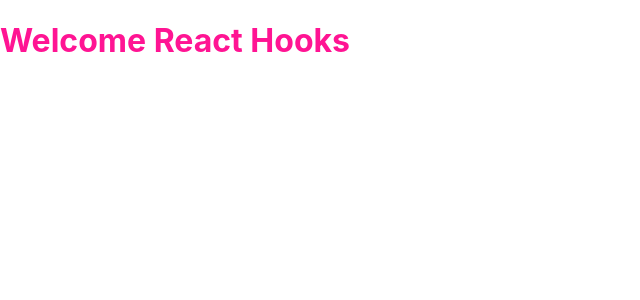
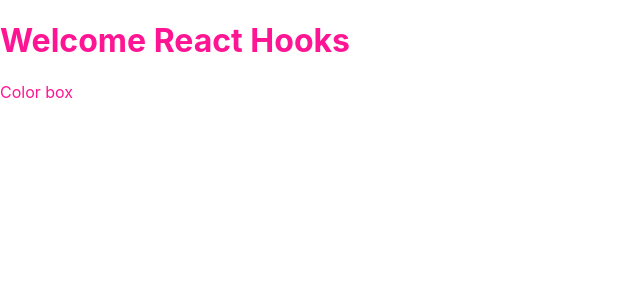
Before and after one commit to ttus612/react-hook-basic, a React (Create React App) app: page / in a window 1280 px wide. Shown: the top 300 px of the page, without its empty margins (0-640 px from the left). Built offline with nearby package versions, Linux system fonts and the light colour scheme.

Commit message:
React hooks useState(), ex chance color box

```diff
--- a/src/App.js
+++ b/src/App.js
@@ -1,10 +1,13 @@
 import logo from './logo.svg';
 import './App.scss';
+import ColorBox from './components/ColorBox';
 
 function App() {
   return (
     <div className="app">
       <h1>Welcome React Hooks</h1>
+
+      <ColorBox />
     </div>
   );
 }
--- /dev/null
+++ b/src/components/ColorBox/ColorBox.scss
@@ -0,0 +1,11 @@
+.colorBox{
+    $box-size: 200px;//biến
+
+    display: inline-block;
+    width: $box-size;
+    height: $box-size;
+    border-radius: 2px;
+
+    transition: all 0.35s ease-in-out 0s;
+    cursor: pointer;
+}
--- /dev/null
+++ b/src/components/ColorBox/index.jsx
@@ -0,0 +1,40 @@
+import React, { useState } from 'react';
+import PropTypes from 'prop-types';
+import './ColorBox.scss'
+
+ColorBox.propTypes = {
+
+};
+
+function getRamDomColor() {
+    const colorList = ['deeppink', 'green', 'yellow', 'black', 'blue']
+    const ramDomIndex = Math.trunc(Math.random() * 5);// trunc lấy phần nguyên
+    return colorList[ramDomIndex]
+}
+
+function ColorBox() {
+    const [color, setColor] = useState(()=>{
+        const initColor =  localStorage.getItem('box_color') || 'deepink'
+        return initColor
+    });
+
+    function handleClick() {
+        //get ramdomcolor --> setColor
+        const newColor = getRamDomColor()
+        setColor(newColor)
+
+        localStorage.setItem('box_color', newColor)// LƯU TRỮ LẠI GIÁ TRị VAFON DEV TOOLS ĐỂ XEM
+    }
+
+    return (
+        <div
+            className='colorBox'
+            style={{backgroundColor: color}}
+            onClick={handleClick}
+        >
+            Color box
+        </div>
+    );
+}
+
+export default ColorBox;
```
